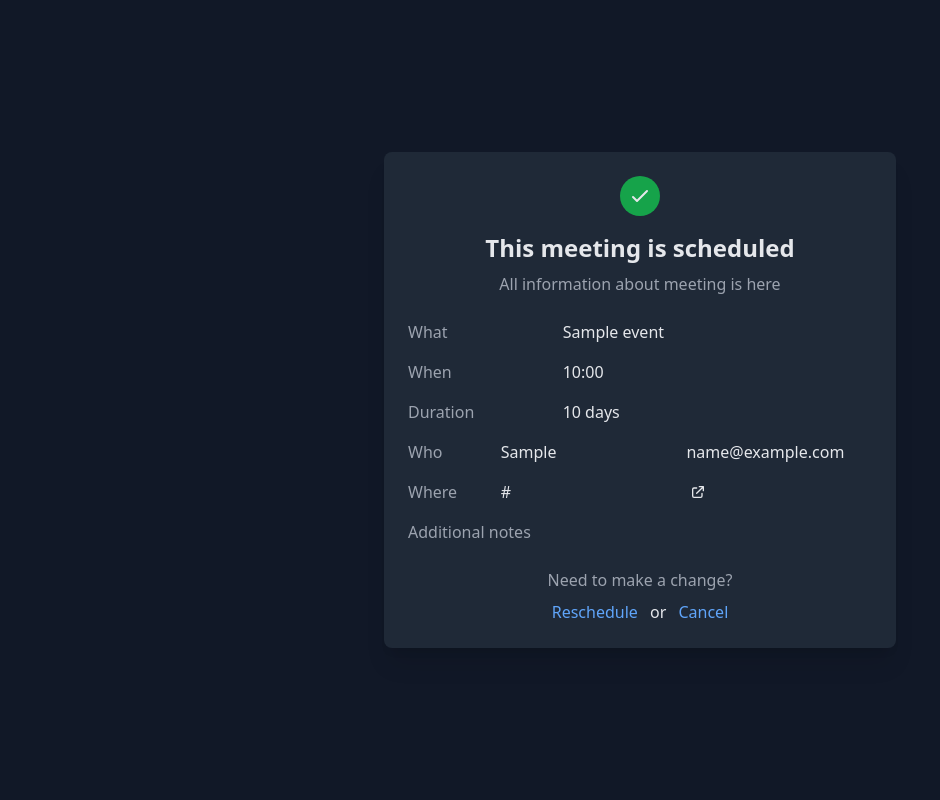
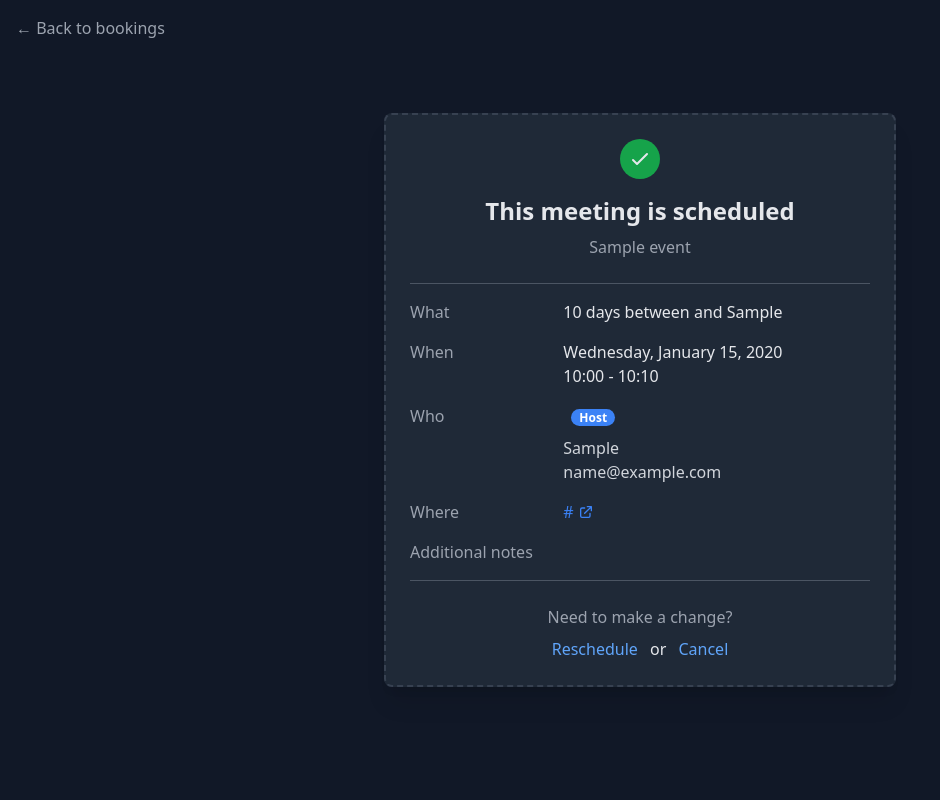
Before and after one commit to Agahan14/schedule, a FastAPI app: page /booking/info/1 in a window 1280 px wide. Shown: the whole page, without its empty margins (0-940 px from the left). Run offline with FastAPI, Linux system fonts and the light colour scheme; tables that the repository leaves empty hold one stand-in row (values such as "Sample post"); some libraries are stand-ins or nearby versions.

Commit message:
💄 finished booking info page

```diff
--- a/src/project/routers/booking.py
+++ b/src/project/routers/booking.py
@@ -23,9 +23,9 @@
 templates = Jinja2Templates(directory=template_dirs)
 
 
-@router.get("/", tags=["booking"])
-async def bookings(request: Request, session: Session = Depends(get_db_session)):
-    return RedirectResponse(url="   /upcoming", status_code=301)
+@router.get("/")
+async def index(request: Request, session: Session = Depends(get_db_session)):
+    return RedirectResponse(url="/upcoming", status_code=301)
 
 
 @router.get("/info/{id}", tags=["booking"])
@@ -34,6 +34,7 @@
     # if not current_user:
     #     raise HTTPException(status_code=401, detail="Unauthorized")
     booking = Booking.get_by_id(session, id=id)
+    formated_date = booking.date.strftime("%A, %B %d, %Y")  # type: ignore
     if not booking:
         raise HTTPException(status_code=404, detail="Booking not found")
     return templates.TemplateResponse(
@@ -43,6 +44,7 @@
             "user": current_user,
             "booking": booking,
             "timedelta": timedelta,
+            "formated_date": formated_date,
         },
     )
 
--- a/src/project/templates/base.html
+++ b/src/project/templates/base.html
@@ -9,6 +9,7 @@
         <!-- Vue -->
         <script src="https://unpkg.com/vue@3/dist/vue.global.js"></script>
         <script src="/static/vue/base.js" defer></script>
+        <script src="/static/vue/booking.js" defer></script>
         <script src="/static/vue/main.js" defer></script>
     </head>
     <!-- prettier-ignore -->
--- a/src/project/templates/booking/book_information.html
+++ b/src/project/templates/booking/book_information.html
@@ -1,60 +1,66 @@
 <!-- IN PROGRESS -->
+{% from 'book_info_header.html' import book_header %}
 <!doctype html>
 <html lang="en">
     <head>
         <meta charset="UTF-8" />
         <meta name="viewport" content="width=device-width, initial-scale=1.0" />
-        <title>Meeting Scheduled</title>
+        <title>Meeting information</title>
         <script src="https://cdn.tailwindcss.com"></script>
     </head>
-    <body class="bg-gray-900 text-gray-200 min-h-screen flex items-center justify-center p-4">
-        <div class="bg-gray-800 rounded-lg shadow-xl max-w-lg w-full p-6">
-            <div class="flex justify-center mb-4">
-                <div class="bg-green-600 rounded-full p-2">
-                    <svg
-                        xmlns="http://www.w3.org/2000/svg"
-                        class="h-6 w-6"
-                        fill="none"
-                        viewBox="0 0 24 24"
-                        stroke="currentColor"
-                    >
-                        <path stroke-linecap="round" stroke-linejoin="round" stroke-width="2" d="M5 13l4 4L19 7" />
-                    </svg>
-                </div>
-            </div>
-            <h2 class="text-2xl font-bold text-center mb-2">This meeting is scheduled</h2>
-            <p class="text-center text-gray-400 mb-6">All information about meeting is here</p>
-
+    <!doctype html>
+    <body class="flex min-h-screen items-center justify-center bg-gray-900 p-4 text-gray-200">
+        <div class="absolute left-4 top-4">
+            <a
+                href="/booking/upcoming"
+                class="flex items-center text-gray-400 transition duration-200 hover:text-white"
+            >
+                &larr; Back to bookings
+            </a>
+        </div>
+        <div class="w-full max-w-lg rounded-lg border-2 border-dashed border-gray-700 bg-gray-800 p-6 shadow-xl">
+            {{ book_header(booking.status) }}
+            <p class="mb-6 text-center text-gray-400">{{ booking.event.title }}</p>
+            <hr class="my-4 border-gray-600" />
             <div class="space-y-4">
                 <div class="flex">
                     <span class="w-1/3 text-gray-400">What</span>
-                    <span class="w-2/3">{{ booking.event.title }}</span>
+                    <span class="w-2/3">
+                        {{booking.event.duration}} {{ booking.event.time_type.value }} between {{user.first_name}}
+                        {{user.last_name}} and {{ booking.created_by }}
+                    </span>
                 </div>
                 <div class="flex">
                     <span class="w-1/3 text-gray-400">When</span>
                     <div class="w-2/3">
-                        <p>{{ booking.date.strftime('%H:%M') }}</p>
-                    </div>
-                </div>
-                <div class="flex">
-                    <span class="w-1/3 text-gray-400">Duration</span>
-                    <div class="w-2/3">
-                        <p>{{ booking.event.duration }} {{booking.event.time_type.value}}</p>
+                        <p>{{ formated_date }}</p>
+                        <p>
+                            {{ booking.date.strftime('%H:%M') }} - {{ (booking.date +
+                            timedelta(minutes=booking.event.duration)).strftime('%H:%M') }}
+                        </p>
                     </div>
                 </div>
                 <div class="flex">
                     <span class="w-1/3 text-gray-400">Who</span>
-                    <div class="w-2/3">{{booking.created_by}}</div>
-                    <div class="w-2/3">{{booking.email}}</div>
+                    <div class="w-2/3">
+                        {{ user.first_name }} {{ user.last_name }}
+                        <span
+                            class="ml-2 rounded-full bg-blue-500 px-2 align-middle text-xs font-bold text-white"
+                            style="line-height: 1.5"
+                            >Host</span
+                        >
+                        <div class="mb-2 text-gray-300">{{ user.email }}</div>
+                        <div class="text-gray-300">{{ booking.created_by }}</div>
+                        <div class="text-gray-300">{{ booking.email }}</div>
+                    </div>
                 </div>
-                <div class="flex">
+                <div class="flex items-center">
                     <span class="w-1/3 text-gray-400">Where</span>
-                    <div class="w-2/3">{{booking.event.url}}</div>
-                    <span class="w-2/3 flex items-center">
-                        {{ meeting_location }}
+                    <a href="{{ booking.event.url }}" class="flex w-2/3 items-center text-blue-500 hover:underline">
+                        {{ booking.event.url }}
                         <svg
                             xmlns="http://www.w3.org/2000/svg"
-                            class="h-4 w-4 ml-1"
+                            class="ml-1 h-4 w-4"
                             fill="none"
                             viewBox="0 0 24 24"
                             stroke="currentColor"
@@ -66,18 +72,19 @@
                                 d="M10 6H6a2 2 0 00-2 2v10a2 2 0 002 2h10a2 2 0 002-2v-4M14 4h6m0 0v6m0-6L10 14"
                             />
                         </svg>
-                    </span>
+                    </a>
                 </div>
                 <div class="flex">
                     <span class="w-1/3 text-gray-400">Additional notes</span>
+                    <div class="w-2/3">{{ booking.additional_notes }}</div>
                 </div>
             </div>
-
+            <hr class="my-4 border-gray-600" />
             <div class="mt-6 text-center">
-                <p class="text-gray-400 mb-2">Need to make a change?</p>
-                <a href="{{ reschedule }}" class="text-blue-400 hover:underline mr-2">Reschedule</a>
+                <p class="mb-2 text-gray-400">Need to make a change?</p>
+                <a href="{{ reschedule }}" class="mr-2 text-blue-400 hover:underline">Reschedule</a>
                 or
-                <a href="{{ cancel }}" class="text-blue-400 hover:underline ml-2">Cancel</a>
+                <a href="{{ cancel }}" class="ml-2 text-blue-400 hover:underline">Cancel</a>
             </div>
         </div>
     </body>
--- /dev/null
+++ b/src/project/templates/components/book_info_header.html
@@ -0,0 +1,49 @@
+{% macro book_header(status) %} {% set statuses = { "confirmed": { "text": "This meeting is scheduled", "color":
+"bg-green-600", "svg": '<svg
+    xmlns="http://www.w3.org/2000/svg"
+    class="h-6 w-6"
+    fill="none"
+    viewBox="0 0 24 24"
+    stroke="currentColor"
+>
+    <path stroke-linecap="round" stroke-linejoin="round" stroke-width="2" d="M5 13l4 4L19 7" /></svg
+>' }, "unconfirmed": { "text": "This meeting is unconfirmed", "color": "bg-orange-600", "svg": '<svg
+    xmlns="http://www.w3.org/2000/svg"
+    class="h-6 w-6"
+    fill="none"
+    viewBox="0 0 24 24"
+    stroke="currentColor"
+>
+    <path stroke-linecap="round" stroke-linejoin="round" stroke-width="2" d="M12 2v10m0 4v2" /></svg
+>' }, "past": { "text": "This meeting has passed", "color": "bg-blue-600", "svg": '<svg
+    xmlns="http://www.w3.org/2000/svg"
+    class="h-6 w-6"
+    fill="none"
+    viewBox="0 0 24 24"
+    stroke="currentColor"
+>
+    <path stroke-linecap="round" stroke-linejoin="round" stroke-width="2" d="M12 6v6l4 4" /></svg
+>' }, "canceled": { "text": "This meeting is canceled", "color": "bg-red-600", "svg": '<svg
+    xmlns="http://www.w3.org/2000/svg"
+    class="h-6 w-6"
+    fill="none"
+    viewBox="0 0 24 24"
+    stroke="currentColor"
+>
+    <path stroke-linecap="round" stroke-linejoin="round" stroke-width="2" d="M6 18L18 6M6 6l12 12" /></svg
+>' } } %} {% set status_info = statuses[status] if status in statuses else { "text": "Unknown status", "color":
+"bg-gray-600", "svg": '<svg
+    xmlns="http://www.w3.org/2000/svg"
+    class="h-6 w-6"
+    fill="none"
+    viewBox="0 0 24 24"
+    stroke="currentColor"
+>
+    <path stroke-linecap="round" stroke-linejoin="round" stroke-width="2" d="M12 2v20m10-10H2" /></svg
+>' } %}
+
+<div class="mb-4 flex justify-center">
+    <div class="{{ status_info.color }} rounded-full p-2">{{ status_info.svg | safe }}</div>
+</div>
+<h2 class="mb-2 text-center text-2xl font-bold">{{ status_info.text }}</h2>
+{% endmacro %}
```
Also changed, not shown: src/project/static/css/main.css (+68 -6 lines), src/project/templates/booking/canceled.html (+8 -8 lines), src/project/templates/booking/past.html (+8 -8 lines), src/project/templates/booking/unconfirmed.html (+8 -8 lines), src/project/templates/booking/upcoming.html (+8 -8 lines), src/project/templates/components/booking_empty_state.html (+4 -4 lines), src/project/templates/components/bookings.html (+7 -5 lines).
